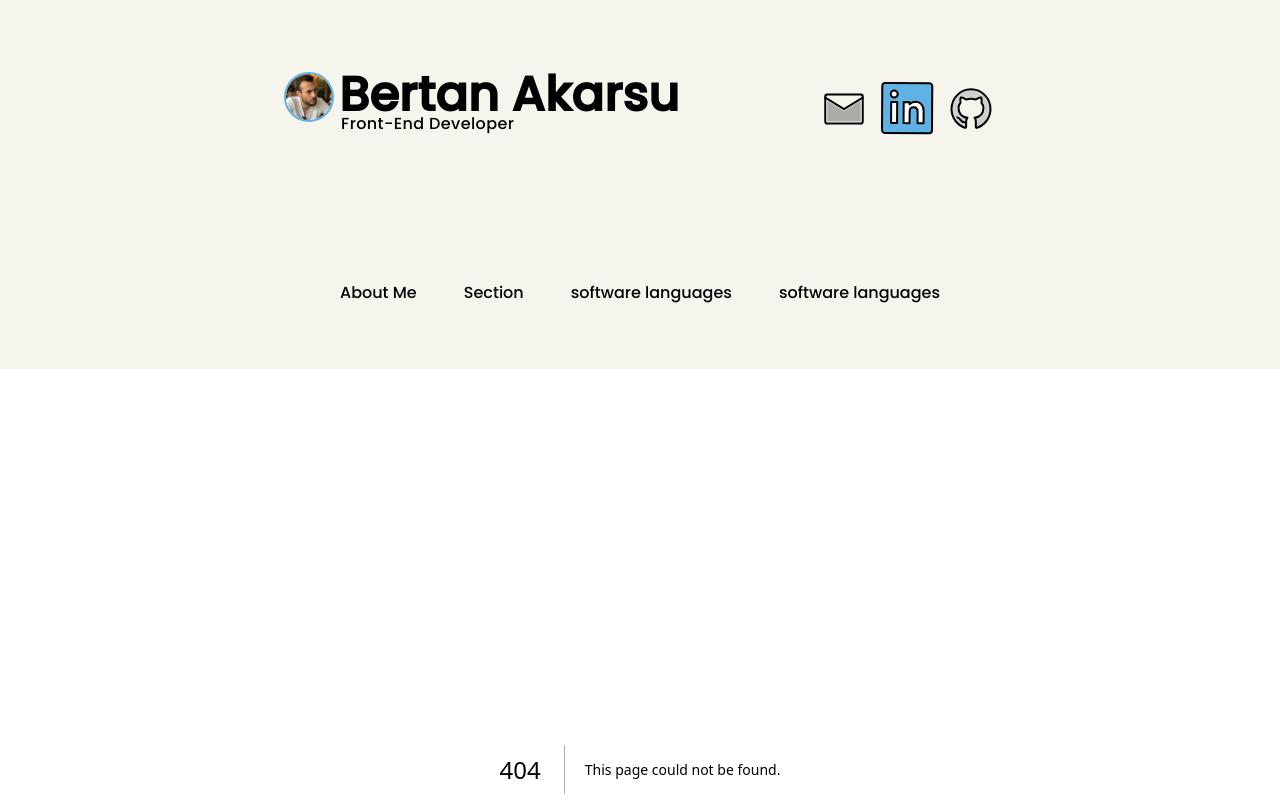
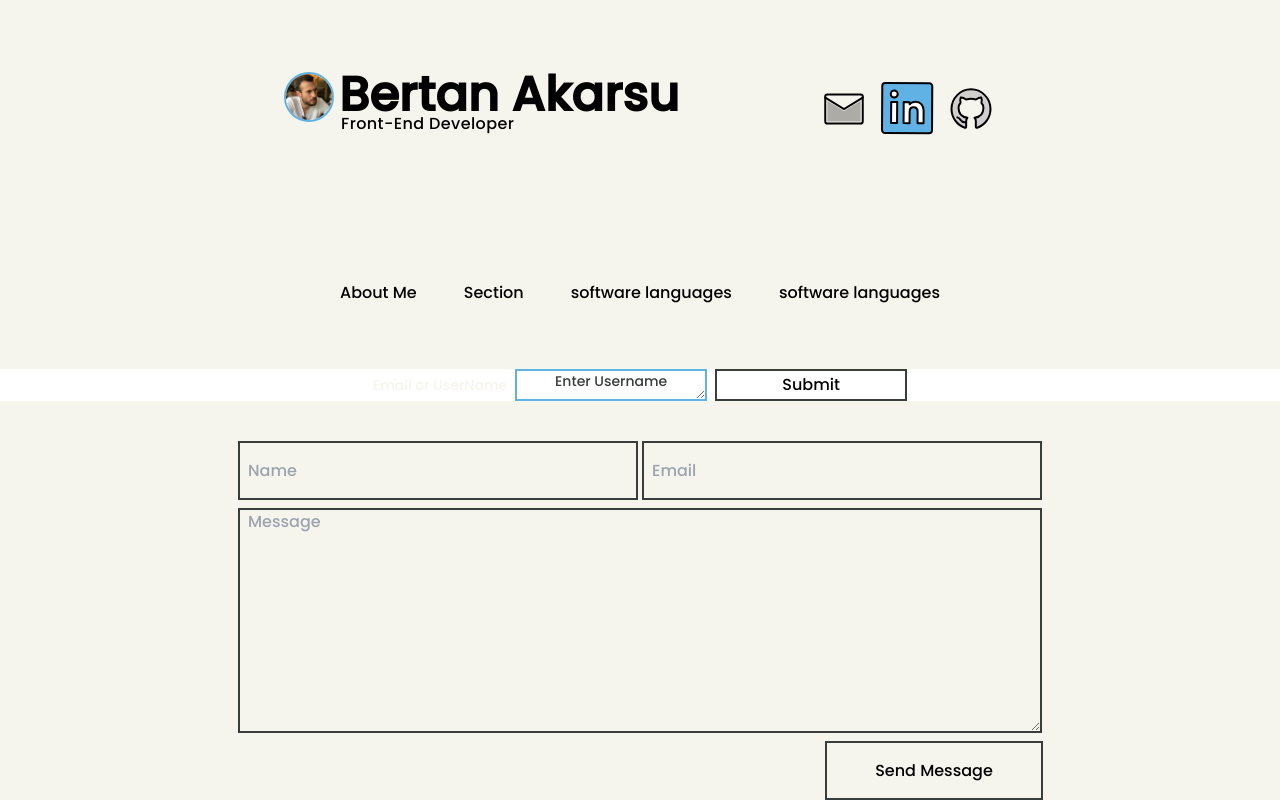
Before and after one commit to jbertan/Portfolio, a Next.js app: page /admin/1 in a window 1280 px wide. Before the commit this address had no page. Shown: the top 802 px of the page. Built offline with nearby package versions, Linux system fonts and the light colour scheme.

Commit message:
changes structure begins

```diff
--- /dev/null
+++ b/app/admin/[adminId]/page.tsx
@@ -0,0 +1,26 @@
+"use client";
+import AdminVariable from "../../../components/AdminVariable";
+
+const AdminId = () => {
+  const setData = async (name: string) => {
+    const resp = await fetch("http://localhost:3000/api/hellfo", {
+      method: "PUT",
+      headers: {
+        "Content-Type": "application/json",
+      },
+      body: JSON.stringify({ aboutme: name }),
+    });
+    const data = resp.json();
+    return data;
+  };
+  let aboutMe = "";
+  const variable = async (faboutMe: string) => {
+    aboutMe = faboutMe;
+    console.log(aboutMe);
+    const response = setData(aboutMe);
+    const data = await response;
+    console.log(data);
+  };
+  return <AdminVariable func={variable} />;
+};
+export default AdminId;
--- /dev/null
+++ b/app/admin/page.tsx
@@ -0,0 +1,12 @@
+import AdminLogin from "../../components/AdminLogin";
+import { MongoClient } from "mongodb";
+import { ConnectDatabase } from "../../components/util/ConnectDb";
+
+const Admin = () => {
+  return (
+    <div className="text-2xl bg-pblack w-full h-screen flex justify-center items-center">
+      <AdminLogin />
+    </div>
+  );
+};
+export default Admin;
--- a/app/page.tsx
+++ b/app/page.tsx
@@ -3,11 +3,18 @@ import Experience from "../components/Experience";
 import ExperienceLeft from "../components/ExperienceLeft";
 import AboutMe from "../components/AboutMe";
 
-const Page = () => {
+const Page = async () => {
+  const getData = async () => {
+    const response = await fetch("http://localhost:3000/api/hellfo", {
+      next: { revalidate: 10 },
+    });
+    return response.json();
+  };
+  const aboutMePromise = await getData();
   return (
     <Fragment>
       <div className="flex flex-col items-center bg-primary ">
-        <AboutMe />
+        <AboutMe aboutMeText={aboutMePromise.aboutMe} />
         <Experience
           title="Freelance Developer 2022-"
           position="Owner"
--- a/components/AboutMe.tsx
+++ b/components/AboutMe.tsx
@@ -1,19 +1,14 @@
-const AboutMe: React.FC = () => {
+interface data {
+  aboutMeText: string;
+}
+const AboutMe: React.FC<data> = (props) => {
   return (
     <div className="flex flex-col items-center xl:w-[1440px] lg:w-[1024px] md:w-[768px] ml-5 mr-5 mt-20 h-fit overflow-hidden">
       <h1 className="font-serif text-3xl text-pblack  h-[52px] relative top-[0px]">
         About Me
       </h1>
       <p className="font-serif text-2xl tracking-wide relative xl:w-[976px] lg:w-[700px] md:w-[650px] xl:h-[389px] lg:h-[450px] md:h-[500px] top-[58px]">
-        With over 10+ years of work experience in fast-paced, high-demand
-        businesses, 3 years as a co-owner and the project manager of a start-up
-        company, 3 years as director of a high-quality restaurant, 3 years as a
-        manager of a high-demand hotel in Alaçatı, and 2 years as a foreign
-        investors representative. Comprehensive understanding of the business
-        arena as a whole. Fully confident with software languages such as C, C++
-        ,C#, JAVA, JavaScript, Reactjs, Html, CSS, Tailwind CSS, Microsoft SQL,
-        PL/SQL(beginner), firebase & firestore, JSP, MongoDB, NEXT js,
-        TypeScript
+        {props.aboutMeText}
       </p>
     </div>
   );
--- /dev/null
+++ b/components/AdminLogin.tsx
@@ -0,0 +1,27 @@
+const AdminLogin = () => {
+  return (
+    <div className="w-full h-fit flex flex-col justify-center items-center space-y-2">
+      <div className="flex justify-center items-center space-x-2">
+        <label htmlFor="Username" className="text-sm font-serif text-primary">
+          Email or UserName
+        </label>
+        <input
+          type="text"
+          className="h-8 w-48 placeholder-pdarkgreen placeholder:text-sm text-center text-pblack border-2 border-pteal"
+          placeholder="Username..."
+        />
+      </div>
+      <div className="flex justify-center items-center space-x-8">
+        <label htmlFor="Username" className="text-sm font-serif text-primary">
+          Enter Password
+        </label>
+        <input
+          type="text"
+          className="h-8 w-48 placeholder-pdarkgreen placeholder:text-sm text-center text-pblack border-2 border-pteal"
+          placeholder="Pass.."
+        />
+      </div>
+    </div>
+  );
+};
+export default AdminLogin;
--- /dev/null
+++ b/components/AdminVariable.tsx
@@ -0,0 +1,36 @@
+import { useRef } from "react";
+interface adminVar {
+  func: (aboutMe: string) => void;
+}
+
+const AdminVariable = (props: adminVar) => {
+  const aboutMeInput = useRef<HTMLTextAreaElement>(null);
+
+  const submitHandler = () => {
+    if (aboutMeInput.current?.type === undefined) {
+      throw new Error("Error ");
+    }
+
+    props.func(aboutMeInput.current?.value);
+  };
+
+  return (
+    <div className="flex justify-center items-center space-x-2">
+      <label htmlFor="Username" className="text-sm font-serif text-primary">
+        Email or UserName
+      </label>
+      <textarea
+        className="h-8 w-48 placeholder-pdarkgreen placeholder:text-sm text-center text-pblack border-2 border-pteal"
+        placeholder="Enter Username"
+        ref={aboutMeInput}
+      />
+      <button
+        onClick={submitHandler}
+        className="h-8 w-48 border-2 border-pdarkgreen"
+      >
+        Submit
+      </button>
+    </div>
+  );
+};
+export default AdminVariable;
--- /dev/null
+++ b/components/util/ConnectDb.ts
@@ -0,0 +1,11 @@
+const { MongoClient, ServerApiVersion } = require("mongodb");
+export function ConnectDatabase() {
+  const uri = `mongodb+srv://bertan:${process.env.DB_PASSWORD}@cluster0.stm0wtw.mongodb.net/?retryWrites=true&w=majority`;
+  const client = new MongoClient(uri, {
+    useNewUrlParser: true,
+    useUnifiedTopology: true,
+    serverApi: ServerApiVersion.v1,
+  });
+
+  return client;
+}
--- a/package.json
+++ b/package.json
@@ -10,6 +10,7 @@
   },
   "dependencies": {
     "@next/font": "^13.0.0",
+    "mongodb": "^4.11.0",
     "next": "13.0.0",
     "react": "18.2.0",
     "react-dom": "18.2.0"
--- /dev/null
+++ b/pages/api/hellfo.ts
@@ -0,0 +1,44 @@
+import type { NextApiRequest, NextApiResponse } from "next";
+import { ConnectDatabase } from "../../components/util/ConnectDb";
+
+type Data = {
+  name: string;
+};
+
+export default async function handler(
+  req: NextApiRequest,
+  res: NextApiResponse<Data>
+) {
+  if (req.method === "PUT") {
+    const writeData = async (aboutMe: string) => {
+      const client = ConnectDatabase();
+      try {
+        const db = client.db("profile");
+        const collections = db.collection("admin");
+        collections.updateOne(
+          { id: 1 },
+          { $set: { aboutMe: aboutMe } },
+          { upsert: true }
+        );
+      } catch (error) {
+        console.log(error);
+      }
+      res.status(200).json({ name: "PUT Establish" });
+      client.close();
+    };
+
+    writeData(req.body.aboutme);
+  }
+  if (req.method === "GET") {
+    const client = ConnectDatabase();
+    try {
+      const db = client.db("profile");
+      const collections = db.collection("admin");
+      const result = await collections.findOne({ id: 1 });
+      res.status(200).json(result);
+    } catch (error) {
+      console.log(error);
+    }
+    client.close();
+  }
+}
--- a/pages/api/hello.ts
+++ /dev/null
@@ -1,13 +0,0 @@
-// Next.js API route support: https://nextjs.org/docs/api-routes/introduction
-import type { NextApiRequest, NextApiResponse } from 'next'
-
-type Data = {
-  name: string
-}
-
-export default function handler(
-  req: NextApiRequest,
-  res: NextApiResponse<Data>
-) {
-  res.status(200).json({ name: 'John Doe' })
-}
```
Also changed, not shown: 1 other file (tests, documents, lock files or other folders).
